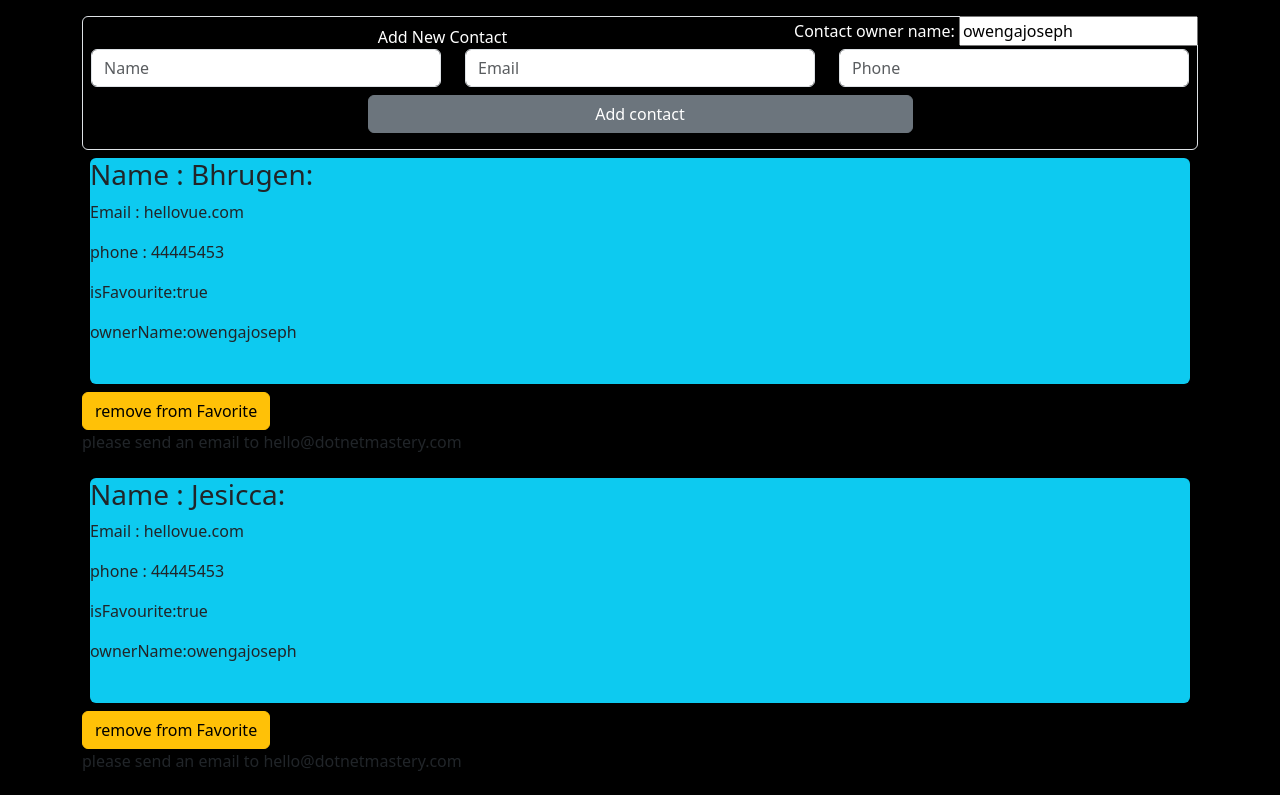
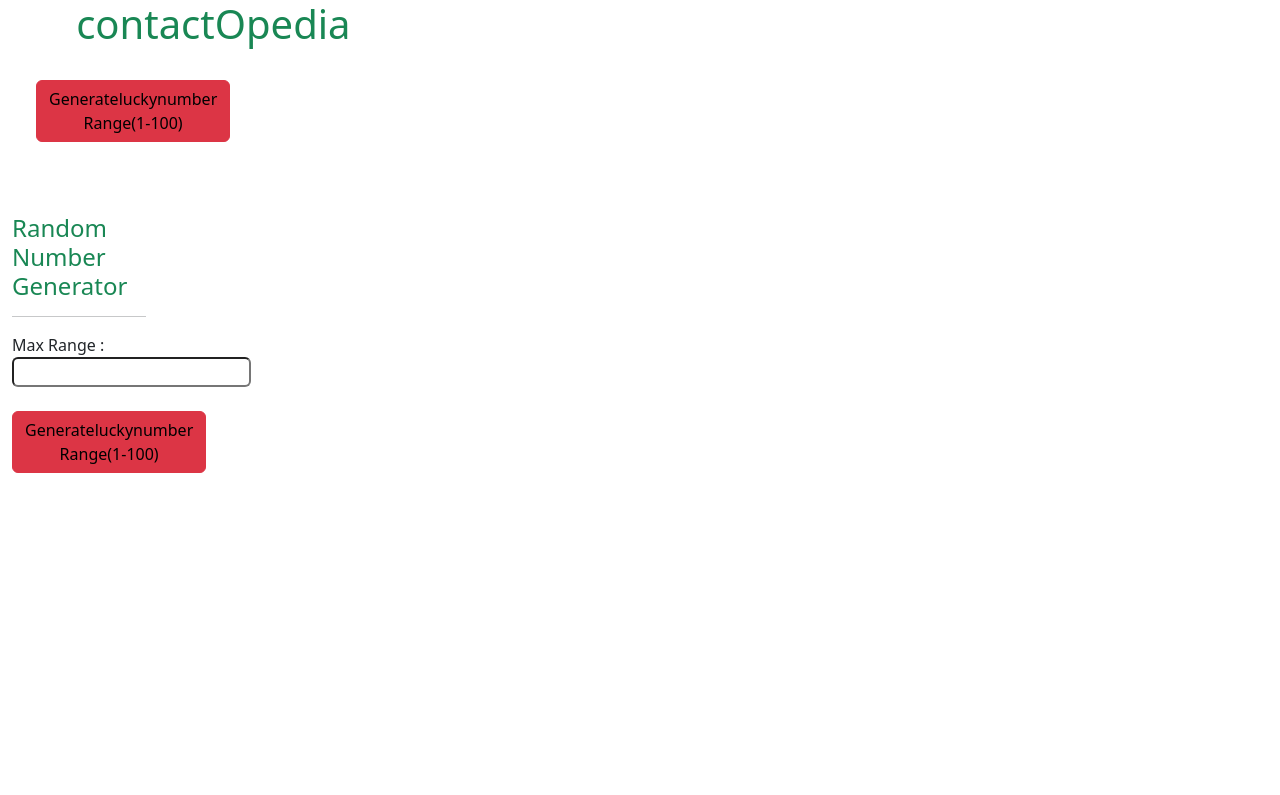
Before and after one commit to owengajoseph/vue, a Vue app in the folder vue-proj/: page / in a window 1280 px wide. Shown: the top 795 px of the page. Built offline with nearby package versions, Linux system fonts and the light colour scheme.

Commit message:
props, provides and inject

```diff
--- a/vue-proj/src/componets/AddContact.vue
+++ b/vue-proj/cleaned/AddContact.vue
@@ -23,23 +23,26 @@
 </template>
 
 <script setup>
-import { reactive, defineEmits } from "vue";
+import { reactive, defineProps } from "vue";
 
 const emit = defineEmits(['add-contact']);
 
+const props = defineProps({
+    onAddcontact: Function,
+}
+)
+function addContact() {
+    props.onAddcontact({
+        name: contact.name,
+        phone: contact.phone,
+        email: contact.email
+    })
+}
 const contact = reactive({
     name: "",
     phone: "",
     email: ""
 });
 
-function addContact() {
-    // Emit the new contact to parent
-    emit('add-contact', { name:contact.name, email:contact.email, phone:contact.phone });
 
-    // Reset the fields
-    contact.name = "";
-    contact.phone = "";
-    contact.email = "";
-}
 </script>
--- a/vue-proj/src/componets/Contact.vue
+++ b/vue-proj/cleaned/Contact.vue
@@ -6,28 +6,32 @@
                 <h3> Name : {{ name }}:</h3>
                 <p> Email : {{ email }}</p>
                 <p> phone : {{ phone }}</p>
-                <p>isFavourite:{{ isFavourite }}</p>
-                <p>ownerName:{{ ownerName }}</p>
-            </div>
-        </div>
             </div>
 
             <div class=" col-3">
-        <button @click="$emit('update-favorite', { isFavourite: props.isFavourite, name: props.name })"
-            :class="[isFavourite ? ' btn btn-warning' : 'btn btn-success']">
+                <button @click="emit('update-favorite', { isFavourite: props.isFavourite, name: props.name })"
+                    :class="[isFavourite ? ' btn btn-warning form-control' : 'btn btn-success form-control']">
 
 
                     {{ isFavourite ? "remove from" : "add to" }} Favorite
 
                 </button>
             </div>
+            <div class="col-3">
+                <LuckyNumber></LuckyNumber>
+            </div>
+        </div>
+        <span class="float-end small" v-if="ownerName != ''">
+            *this contact info belongs to {{ ownerName }}
+        </span>
+    </div>
 
 
-    <p>please send an email to hello@dotnetmastery.com</p>
 </template>
 
 
 <script setup>
+import LuckyNumber from "./LuckyNumber.vue";
 import { ref, defineProps } from "vue";
 const email = ref("hellovue.com");
 //how does this prop gets its values
@@ -41,7 +45,8 @@ const props = defineProps(
 
         },
         ownerName: String,
-        isFavourite: Boolean
+        isFavourite: Boolean,
+
 
 
     }
--- a/vue-proj/src/App.vue
+++ b/vue-proj/src/App.vue
@@ -1,39 +1,26 @@
 <template>
-    <div class="bg-black text pt-3">
+    <div class="col-4 bg-white text-center-p-4">
+        <h1 class="text-center text-success"> contactOpedia</h1>
         <div class="container">
-            <div class="text-white float-end">
-                Contact owner name:
-                <input v-model="ownerName" />
-            </div>
 
-            <AddContact @add-contact="onAddcontact" />
 
-            <div class="row">
-                <div class="col-12" v-for="contact in contacts" :key="contact.name">
-                    <Contact :name="contact.name" :phone="contact.phone" :email="contact.email" :ownerName="ownerName"
-                        :isFavourite="contact.isFavourite" />
-                </div>
-            </div>
+            <LuckyNumber></LuckyNumber>
+            <br><br>
+            <LuckyNumberV2></LuckyNumberV2>
         </div>
+
     </div>
 </template>
 
 <script setup>
-import { reactive, ref } from 'vue';
-import Contact from './componets/Contact.vue';
-import AddContact from './componets/AddContact.vue';
+import { ref } from 'vue';
+import LuckyNumber from './componets/LuckyNumber.vue';
+import LuckyNumberV2 from './componets/LuckyNumberV2.vue';
+let maxNumber = ref(100)
 
-const ownerName = ref("owengajoseph");
+//provide this value into an imaginary memory
+//it is stored as a key value pair where the key MUST be unique
 
-const contacts = reactive([
-    { name: "Bhrugen", phone: "44445453", email: "foo@gmail.com", isFavourite: true },
-    { name: "Jesicca", phone: "44445453", email: "foo@gmail.com", isFavourite: true },
-    { name: "Ben", phone: "44445453", email: "foo@gmail.com", isFavourite: false }
-]);
 
-function onAddcontact(contact) {
-    contact.ownerName = ownerName.value;
-    contact.isFavourite = false;
-    contacts.push(contact);
-}
+
 </script>
--- /dev/null
+++ b/vue-proj/src/componets/LuckyNumber.vue
@@ -0,0 +1,24 @@
+<template>
+    <div class="col-6 bg-white text-center p-4">
+        <button class="btn btn-danger text-black" @click="generateLuckyNumber()"><span v-if="luckyNumber === 0">
+                Generateluckynumber <br>
+                Range(1-100)
+            </span>
+            <span v-else> LuckyNumber:{{ luckyNumber }} click to generate new lucky number</span>
+        </button>
+
+    </div>
+
+</template>
+
+
+<script setup>
+import { ref } from 'vue'
+const luckyNumber = ref(0);
+const maxNumber = ref(100);
+
+function generateLuckyNumber() {
+    luckyNumber.value = Math.floor(Math.random() * maxNumber.value);
+    console.log(luckyNumber.value);
+}
+</script>
--- /dev/null
+++ b/vue-proj/src/componets/LuckyNumberV2.vue
@@ -0,0 +1,27 @@
+<template>
+    <div class="col-4 bg-white text-center-p-4">
+        <h4 class="text-success"> Random Number Generator</h4>
+        <hr>
+        Max Range :
+        <input v-model.number="maxNumber" class="rounded" type="number">
+        <br> <br>
+        <button class="btn btn-danger text-black" @click="generateLuckyNumber()"><span v-if="luckyNumber === 0">
+                Generateluckynumber <br>
+                Range(1-100)
+            </span>
+            <span v-else> LuckyNumber:{{ luckyNumber }} click to generate new lucky number</span>
+        </button>
+
+    </div>
+
+</template>
+
+
+<script setup>
+import { ref } from 'vue'
+const luckyNumber = ref(0);
+function generateLuckyNumber() {
+    luckyNumber.value = Math.floor(Math.random() * 100);
+    console.log(luckyNumber.value);
+}
+</script>
```
Lines whose indentation alone changed are shown as unchanged.
